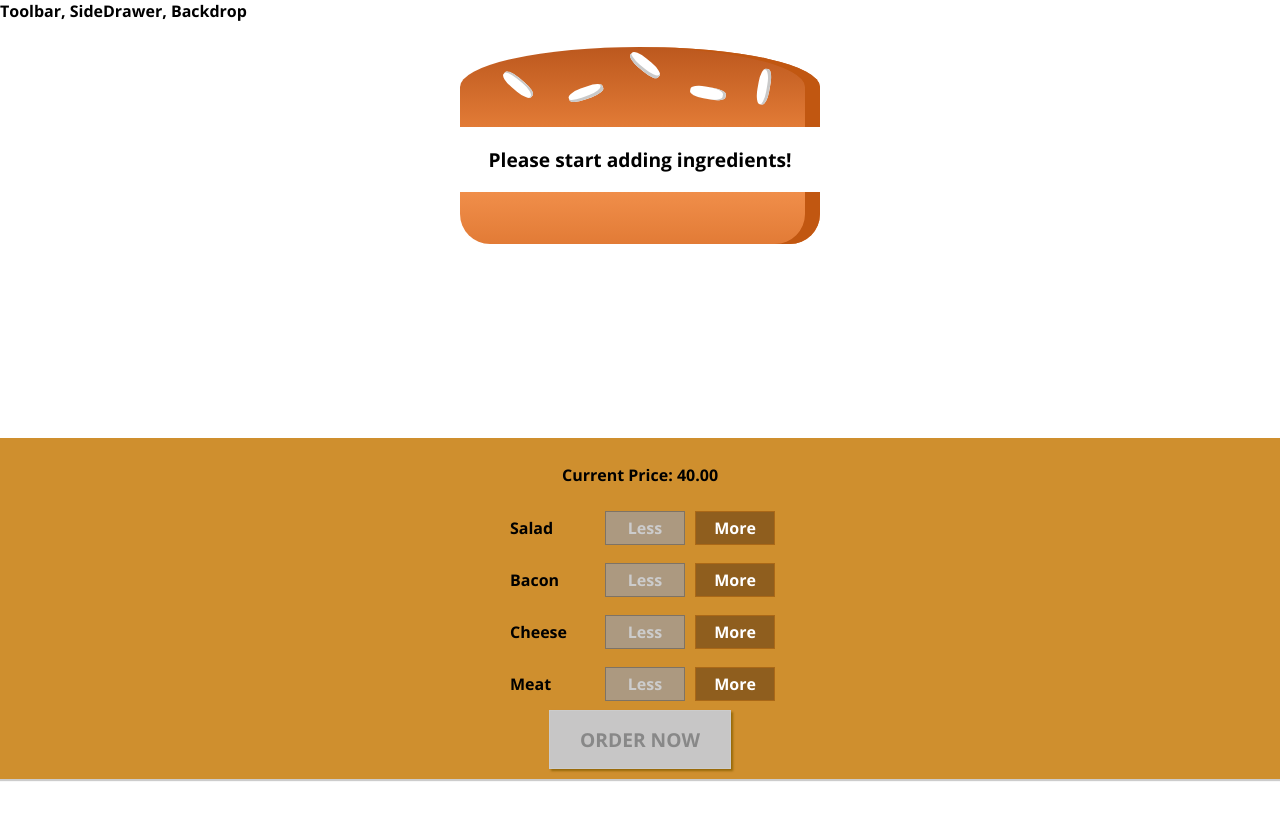
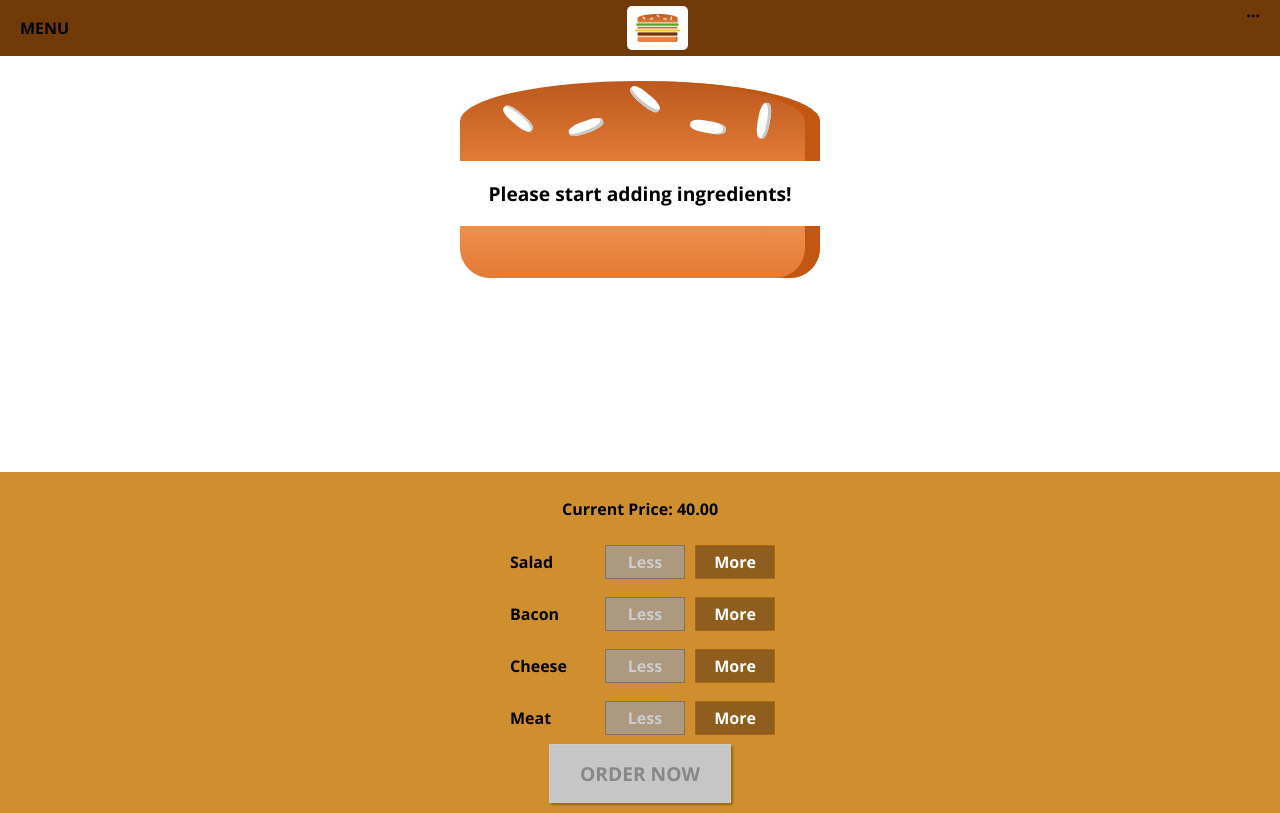
Before and after one commit to DanyGal84/react-course, a React app in the folder burguer-builder/: page / in a window 1280 px wide. Built offline with nearby package versions, Linux system fonts and the light colour scheme.

Commit message:
Section 8, Lesson 144

```diff
--- a/burguer-builder/src/components/Burger/Burger.css
+++ b/burguer-builder/src/components/Burger/Burger.css
@@ -2,7 +2,7 @@
   width: 100%;
   margin: auto;
   height: 250px;
-  overflow:  scroll;
+  overflow-y:  scroll;
   text-align: center;
   font-weight: bold;
   font-size: 1.2rem;
--- a/burguer-builder/src/components/Burger/OrderSummary/OrderSummary.js
+++ b/burguer-builder/src/components/Burger/OrderSummary/OrderSummary.js
@@ -1,6 +1,7 @@
 import React from 'react';
 
-import Aux from '../../../hoc/Auxiliary'
+import Aux from '../../../hoc/Auxiliary';
+import Button from '../../UI/Button/Button';
 
 const orderSummary = (props) => {
   const ingredientSummary = Object.keys(props.ingredients).map(igKey => {
@@ -14,9 +15,10 @@ const orderSummary = (props) => {
       <ul>
         {ingredientSummary}
       </ul>
+      <p><strong>Total Price: ${props.price.toFixed(2)}</strong></p>
       <p>Continue to Checkout?</p>
-      <button>CANCEL</button>
-      <button>CONTINUE</button>
+      <Button btnType="Danger" clicked={props.purchaseCanceled}>CANCEL</Button>
+      <Button btnType="Success" clicked={props.purchaseContinued}>CONTINUE</Button>
     </Aux>
   );
 };
--- a/burguer-builder/src/components/Layout/Layout.css
+++ b/burguer-builder/src/components/Layout/Layout.css
@@ -1,3 +1,3 @@
 .Content {
-  margin-top: 16px
+  margin-top: 72px;
 }
--- a/burguer-builder/src/components/Layout/Layout.js
+++ b/burguer-builder/src/components/Layout/Layout.js
@@ -2,10 +2,11 @@ import React from 'react';
 
 import Aux from '../../hoc/Auxiliary';
 import classes from './Layout.css';
+import Toolbar from '../Navigation/Toolbar/Toolbar';
 
 const layout = (props) => (
   <Aux>
-    <div>Toolbar, SideDrawer, Backdrop</div>
+    <Toolbar />
     <main className={classes.Content}>
       {props.children}
     </main>
--- /dev/null
+++ b/burguer-builder/src/components/Logo/Logo.css
@@ -0,0 +1,11 @@
+.Logo {
+  background-color: white;
+  padding: 8px;
+  height: 80%;
+  box-sizing: border-box;
+  border-radius: 5px;
+}
+
+.Logo img {
+  height: 100%;
+}
--- /dev/null
+++ b/burguer-builder/src/components/Logo/Logo.js
@@ -0,0 +1,12 @@
+import React from 'react';
+
+import burgerLogo from '../../assets/images/burger.logo.png';
+import classes from './Logo.css';
+
+const logo = () => (
+  <div className={classes.Logo}>
+    <img src={burgerLogo} alt="MyBurger"/>
+  </div>
+);
+
+export default logo;
--- /dev/null
+++ b/burguer-builder/src/components/Navigation/Toolbar/Toolbar.css
@@ -0,0 +1,18 @@
+.Toolbar {
+  height: 56px;
+  width: 100%;
+  position: fixed;
+  top: 0;
+  left: 0;
+  background-color: #703b09;
+  display: flex;
+  justify-content: space-between;
+  align-items: center;
+  padding: 0 20px;
+  box-sizing: border-box;
+  z-index: 90;
+}
+
+.Toolbar nav {
+  height: 100%;
+}
--- /dev/null
+++ b/burguer-builder/src/components/Navigation/Toolbar/Toolbar.js
@@ -0,0 +1,16 @@
+import React from 'react';
+
+import Logo from '../../Logo/Logo';
+import classes from './Toolbar.css';
+
+const toolbar = () => (
+  <header className={classes.Toolbar}>
+    <div>MENU</div>
+    <Logo />
+    <nav>
+      ...
+    </nav>
+  </header>
+);
+
+export default toolbar;
--- a/burguer-builder/src/containers/BurgerBuilder/BurgerBuilder.js
+++ b/burguer-builder/src/containers/BurgerBuilder/BurgerBuilder.js
@@ -80,6 +80,10 @@ class BurgerBuilder extends Component {
     this.setState({purchasing: false});
   }
 
+  purchaseContinuedHandler = () => {
+    alert('You continue!');
+  }
+
   render() {
     const disabledInfo = {
       ...this.state.ingredients
@@ -92,7 +96,11 @@ class BurgerBuilder extends Component {
     return (
       <Aux>
         <Modal show={this.state.purchasing} modalClosed={this.purchaseCancelHandler}>
-          <OrderSummary ingredients={this.state.ingredients}/>
+          <OrderSummary
+            ingredients={this.state.ingredients}
+            purchaseCanceled={this.purchaseCancelHandler}
+            purchaseContinued={this.purchaseContinuedHandler}
+            price={this.state.totalPrice} />
         </Modal>
         <Burger ingredients={this.state.ingredients}/>
         <BuildControls
```
Also changed, not shown: burguer-builder/src/assets/images/burger.logo.png (added).
